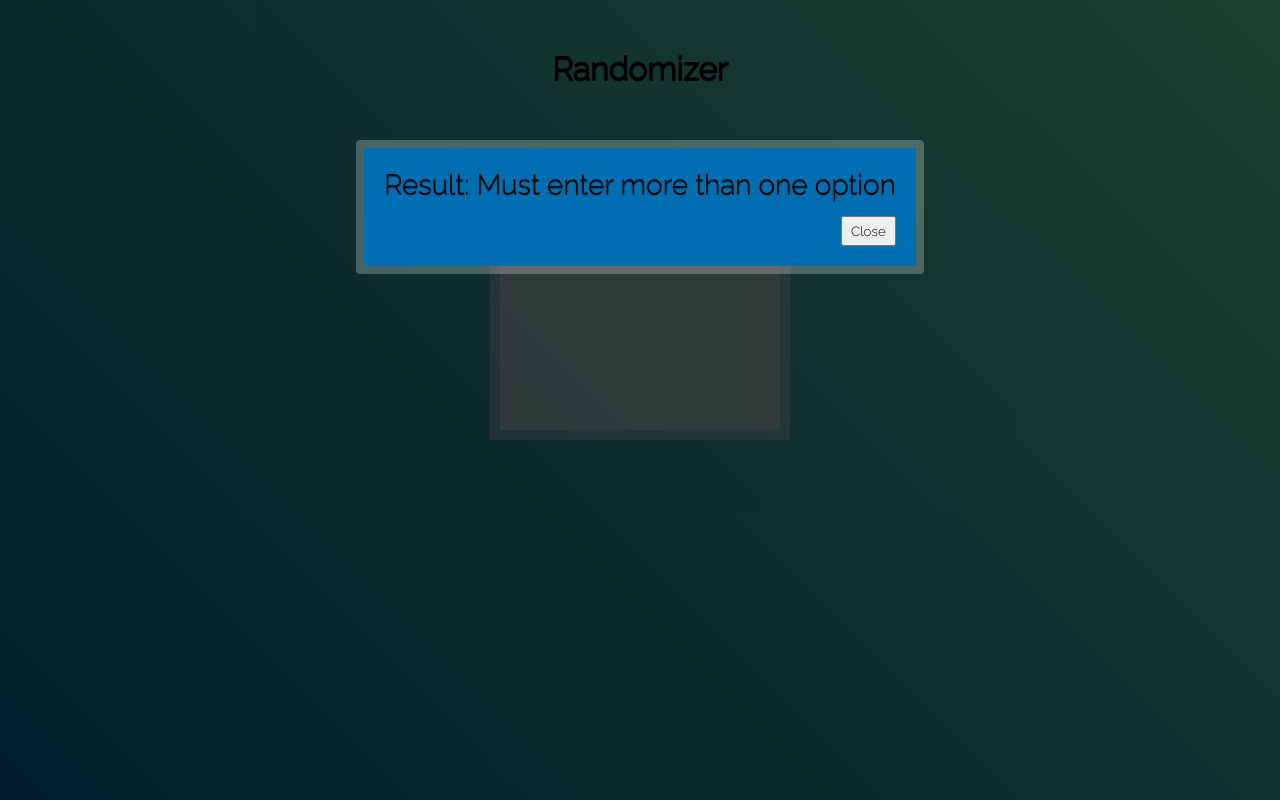
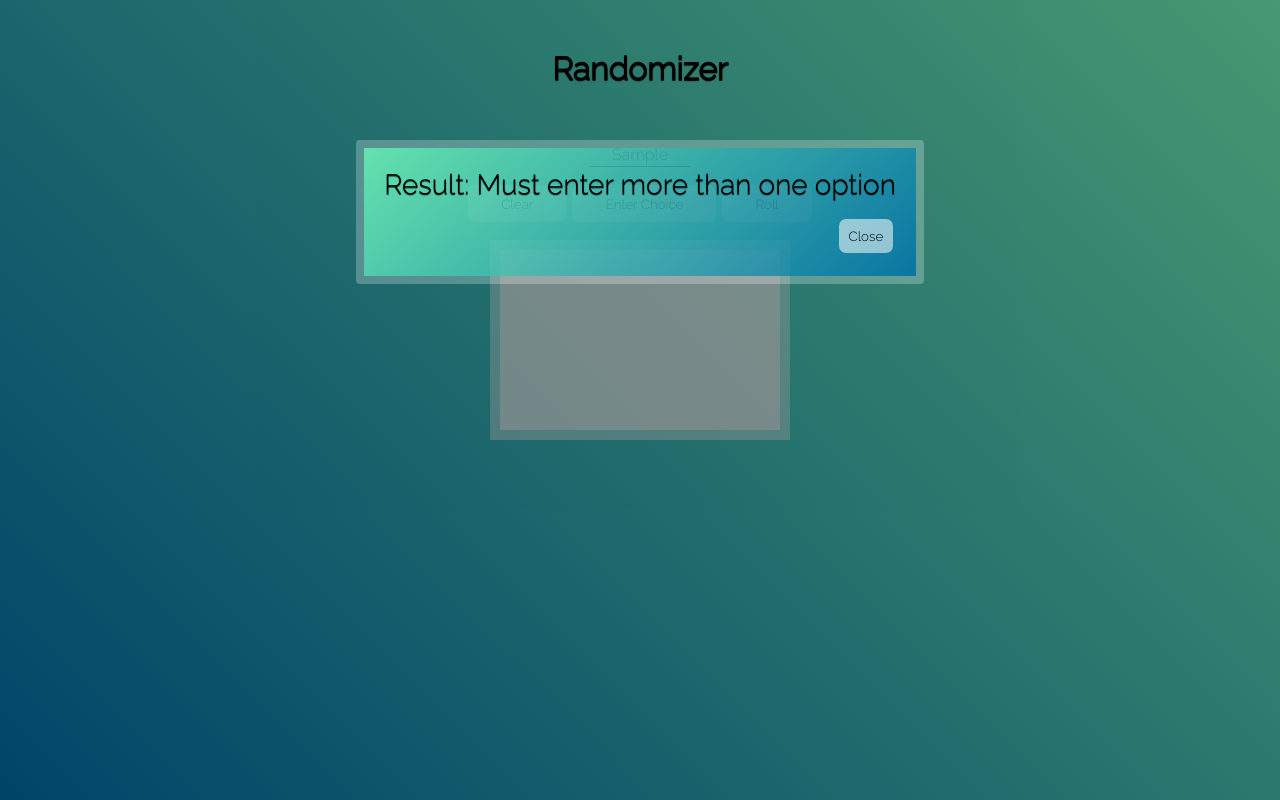
Before and after one commit to bnicholas10/Randomizer, a React (Create React App) app: page / in a window 1280 px wide. Both pictures are taken after typing "Sample" into the empty fields and a click on the button "Roll". Built offline with nearby package versions, Linux system fonts and the light colour scheme.

Commit message:
some adjustments to popup window styling

```diff
--- a/src/app.scss
+++ b/src/app.scss
@@ -1,6 +1,5 @@
 body {
   height: 100vh;
-  background: rgb(1, 114, 175);
   background: linear-gradient(
     45deg,
     rgba(1, 114, 175, 1) 0%,
--- a/src/popup.scss
+++ b/src/popup.scss
@@ -1,6 +1,5 @@
 //Popup styling update
 //Add x to clear entry line
-//Fix popup scaling on very long entries -- Limit box width and have text wrap
 
 .popupContainer {
   position: fixed;
@@ -8,7 +7,7 @@
   left: 0;
   width: 100%;
   height: 100vh;
-  background-color: rgba(0, 0, 0, 0.75);
+  background-color: rgba(0, 0, 0, 0.4);
   display: flex;
   justify-content: center;
   align-items: flex-start;
@@ -20,7 +19,13 @@
   display: flex;
   flex-direction: column;
   align-items: flex-end;
-  background-color: #006fb1;
+  // background-color: #006fb1;
+  // background-color: rgba(245, 245, 245, 0.75);
+  background: linear-gradient(
+    -45deg,
+    rgba(1, 114, 175, 0.8) 0%,
+    rgba(116, 254, 189, 0.8) 100%
+  );
   padding: 20px;
   border-radius: 4px;
   border: 8px rgba(255, 255, 255, 0.25) solid;
@@ -30,8 +35,21 @@
     font-size: 28px;
   }
   button {
-    width: 55px;
-    height: 30px;
+    width: 60px;
+    height: 40px;
+    background-color: rgba(255, 255, 255, 0.55);
+    border: transparent solid 3px;
+    background-clip: padding-box;
+    transition: ease-in 175ms;
+    border-radius: 10px;
+    &:hover {
+      background-color: rgba(255, 255, 255, 0.7);
+      border: 3px rgba(255, 255, 255, 0.4) solid;
+    }
+    &:active {
+      background-color: rgba(255, 255, 255, 0.4);
+      border: transparent solid 3px;
+    }
   }
   &:hover {
     border: 8px rgba(255, 255, 255, 0.35) solid;
```
